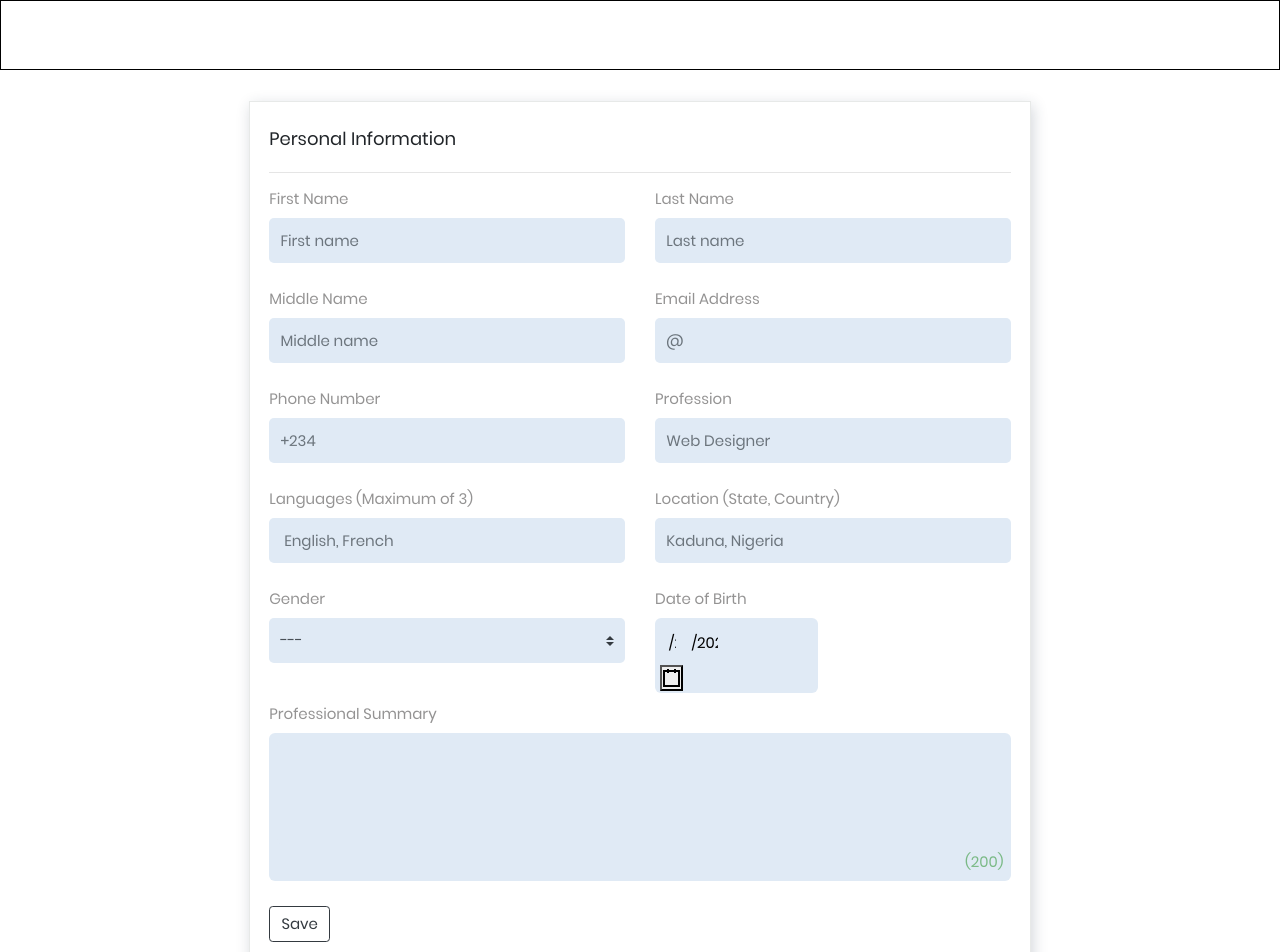
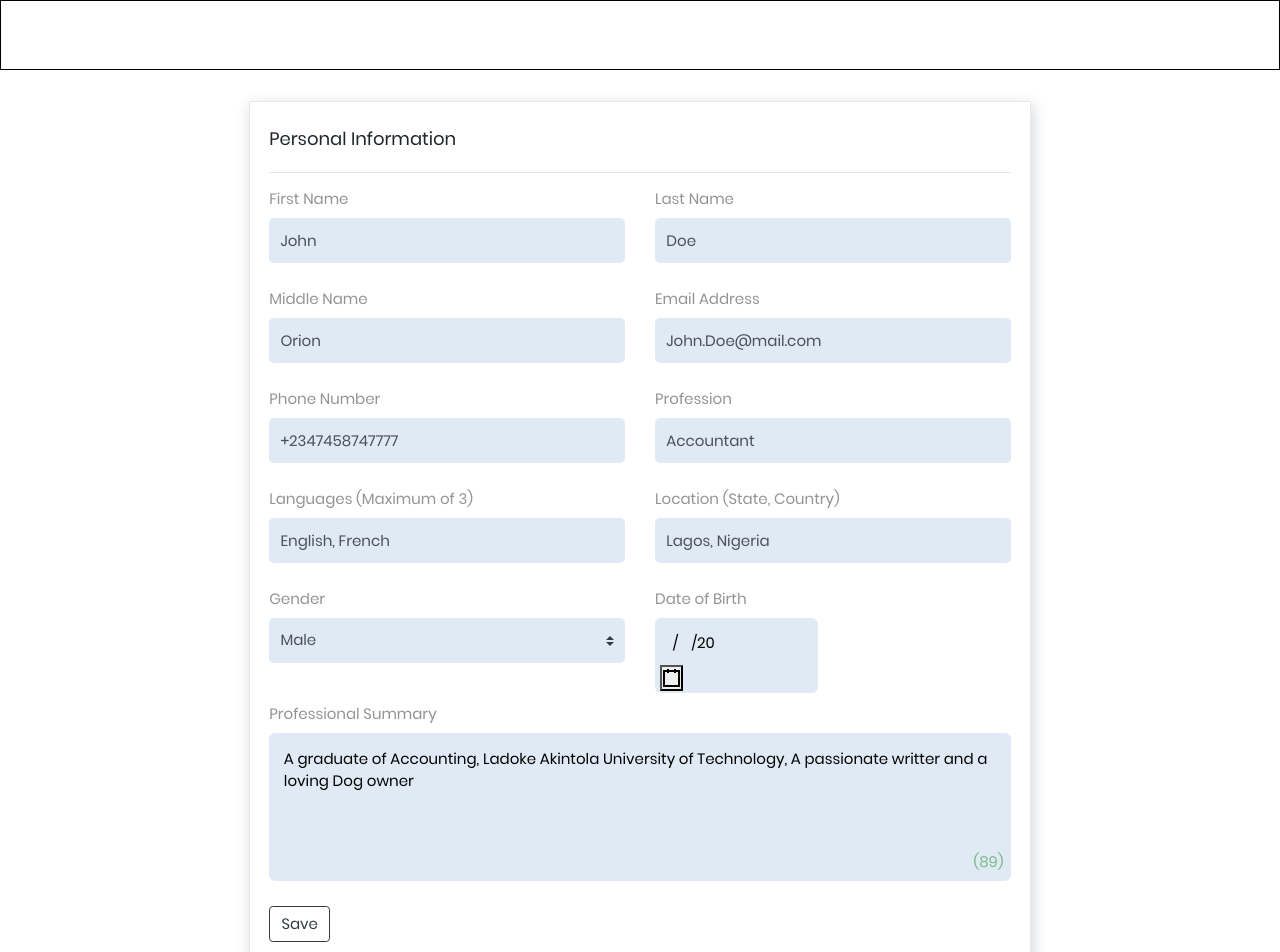
Before and after one commit to TechBuilder-360/portfolio-react, a React (Create React App) app: page /profile/1/edit in a window 1280 px wide. Shown: the top 952 px of the page. Built offline with nearby package versions, Linux system fonts and the light colour scheme; what react-social-login would draw is missing.

Commit message:
Personal info

```diff
--- a/src/axios-orders.js
+++ b/src/axios-orders.js
@@ -2,10 +2,10 @@ import axios from 'axios';
 
 
 const instance = axios.create({
-    baseURL: 'http://127.0.0.1:8000/accounts/avatar/', //"http://127.0.0.1:8000/graphql/", //"https://xportfolio.herokuapp.com/graphql/",
+    baseURL: "http://127.0.0.1:8000/graphql/", //"https://xportfolio.herokuapp.com/graphql/",
     timeout: 3000,
     headers: {
-        "Content-Type": "application/json"
+        "Content-Type": "application/json",
     },
     responseType: 'json',
     method: 'post'
--- a/src/components/form/InputDate.js
+++ b/src/components/form/InputDate.js
@@ -1,12 +1,21 @@
-import React, { useState } from 'react';
+import React, { useState, useEffect } from 'react';
 import Container from '../../container/Container'
 import classes from './form.module.css';
 import DatePicker from 'react-date-picker';
+import Proptypes from 'prop-types'
+
 
 
 const InputDate = (props) => {
+    let init = props.value || null
+    const [value, onChange] = useState(new Date(init));
 
-    const [value, onChange] = useState(new Date());
+    useEffect(() => {
+        if(props.changed){
+            props.changed(props.name, value)
+        }
+      }, [value]);
+
     return (
         <Container>
             <label className={classes.block}>{props.label}</label>
@@ -15,4 +24,11 @@ const InputDate = (props) => {
     );
 };
 
+InputDate.prototype = {
+    label: Proptypes.string.isRequired,
+    value: Proptypes.string.isRequired,
+    name: Proptypes.string.isRequired,
+    changed: Proptypes.func.isRequired
+}
+
 export default InputDate;
--- a/src/components/form/TextArea.js
+++ b/src/components/form/TextArea.js
@@ -1,5 +1,6 @@
 import React, { useState } from "react";
 import classes from './form.module.css';
+import Propstypes from 'prop-types'
 
 const TextArea = (props) => {
   const character = 200
@@ -10,6 +11,7 @@ const TextArea = (props) => {
   let onChange = (e) => {
     setTextAreaValue(e.target.value);
     setTextCount(character - e.target.value.length);
+    props.changed(props.name, e.target.value)
 
     if ((character - e.target.value.length) <= 10) {
         setCountColor("red");
@@ -22,10 +24,15 @@ const TextArea = (props) => {
     <div className={classes.textarea}>
         <textarea rows='4' maxLength={character}
         className={classes.multiText} onChange={onChange}
-        value={textAreaValue}></textarea>
+        value={textAreaValue}
+        name={props.name}></textarea>
         <span style={{ color: countColor }}>({textCount})</span>
     </div>
   );
 };
 
+TextArea.prototype = {
+  changed: Propstypes.func.isRequired
+}
+
 export default TextArea;
--- a/src/components/portfolio-edit/personal_info/components/personalDetails.js
+++ b/src/components/portfolio-edit/personal_info/components/personalDetails.js
@@ -1,68 +1,102 @@
-import React from "react";
+import React, { useState } from "react";
 import { Col, Row, Form, Button } from "react-bootstrap";
 import classes from "../personalInfo.module.css";
 import InputDate from "../../../form/InputDate";
 import TextArea from "../../../form/TextArea";
+import { useDispatch } from "react-redux";
+import { set_personalInfo } from "../../../../store/actions/portfolioActions";
 
-const PersonalDetails = (props) => {
+
+const PersonalDetails = ({information}) => {
+
+  const info = {
+    first_name: "" || information.first_name,
+    last_name: "" || information.last_name,
+    middle_name: "" || information.middle_name,
+    email: "" || information.email,
+    phone: "" || information.phone,
+    profession: "" || information.profession,
+    languages: "" || information.languages,
+    location: "" || information.location,
+    gender: "" || information.gender,
+    date_of_birth: information.date_of_birth,
+    bio: "" || information.bio,
+  }
+
+  const dispatch = useDispatch()
+  const [detail, onDetail] = useState(info)
+
+  const onChangeHandler = (e) => {
+    onDetail({...detail, [e.target.name]: e.target.value})
+  }
+
+  const componentChange = (name, value) => {
+    onDetail({...detail, [name]: value})
+  }
+
+  const onSubmitHandler = (e) =>{
+    e.preventDefault()
+    dispatch(set_personalInfo(detail))
+  }
+
   return (
-    <Form>
+    <Form onSubmit={onSubmitHandler}>
       <Row>
         <Col xs={12} md={6} className={classes.Mb_5}>
           <Form.Group>
             <Form.Label>First Name</Form.Label>
-            <Form.Control placeholder="First name" value={props.firstName} />
+            <Form.Control placeholder="First name" required name="first_name" onChange={onChangeHandler} value={detail.first_name} />
           </Form.Group>
         </Col>
         <Col xs={12} md={6} className={classes.Mb_5}>
           <Form.Group>
             <Form.Label>Last Name</Form.Label>
-            <Form.Control placeholder="Last name" value={props.lastName} />
+            <Form.Control placeholder="Last name" required name="last_name" onChange={onChangeHandler} value={detail.last_name} />
           </Form.Group>
         </Col>
         <Col xs={12} md={6} className={classes.Mb_5}>
           <Form.Group>
             <Form.Label>Middle Name</Form.Label>
-            <Form.Control placeholder="Middle name" value={props.middleName} />
+            <Form.Control placeholder="Middle name" onChange={onChangeHandler} name="middle_name" value={detail.middle_name} />
           </Form.Group>
         </Col>
         <Col xs={12} md={6} className={classes.Mb_5}>
           <Form.Group>
             <Form.Label>Email Address</Form.Label>
-            <Form.Control type="email" placeholder="@" value={props.email} />
+            <Form.Control type="email" name="email" required onChange={onChangeHandler} placeholder="@" value={detail.email} />
           </Form.Group>
         </Col>
         <Col xs={12} md={6} className={classes.Mb_5}>
           <Form.Group>
             <Form.Label>Phone Number</Form.Label>
-            <Form.Control type="phone" placeholder="+234" value={props.phone} />
+            <Form.Control type="phone" name="phone" onChange={onChangeHandler} placeholder="+234" value={detail.phone} />
           </Form.Group>
         </Col>
 
         <Col xs={12} md={6} className={classes.Mb_5}>
           <Form.Group>
             <Form.Label>Profession</Form.Label>
-            <Form.Control placeholder="Web Designer" value={props.personalInfo}/>
+            <Form.Control placeholder="Web Designer" onChange={onChangeHandler} name="profession" value={detail.profession}/>
           </Form.Group>
         </Col>
 
         <Col xs={12} md={6} className={classes.Mb_5}>
           <Form.Group>
             <Form.Label>Languages (Maximum of 3)</Form.Label>
-            <Form.Control placeholder=" English, French" maxLength="100" value={props.personalInfo}/>
+            <Form.Control placeholder=" English, French" onChange={onChangeHandler} name="languages" maxLength="100" value={detail.languages}/>
           </Form.Group>
         </Col>
 
         <Col xs={12} md={6} className={classes.Mb_5}>
           <Form.Group>
             <Form.Label>Location (State, Country)</Form.Label>
-            <Form.Control placeholder="Kaduna, Nigeria" maxLength="50" value={props.personalInfo}/>
+            <Form.Control placeholder="Kaduna, Nigeria" onChange={onChangeHandler} name="location" maxLength="50" value={detail.location}/>
           </Form.Group>
         </Col>
         <Col xs={12} md={6} className={classes.Mb_5}>
           <Form.Group>
             <Form.Label>Gender</Form.Label>
-            <Form.Control as="select" custom>
+            <Form.Control as="select" name="gender" onChange={onChangeHandler} value={detail.gender} custom>
               <option value="">---</option>
               <option value="Female">Female</option>
               <option value="Male">Male</option>
@@ -71,13 +105,13 @@ const PersonalDetails = (props) => {
         </Col>
 
         <Col xs={12} md={3} className={classes.Mb_5}>
-          <InputDate label="Date of Birth"/>
+          <InputDate name="date_of_birth" changed={componentChange} value={detail.date_of_birth} label="Date of Birth"/>
         </Col>
 
         <Col xs={12} md={12} className={classes.Mb_5}>
         <Form.Group>
           <Form.Label>Professional Summary</Form.Label>
-          <TextArea value=""/>
+          <TextArea name="bio" changed={(name, value)=>componentChange(name, value)} value={detail.bio}/>
         </Form.Group>
         </Col>
 
--- a/src/components/portfolio-edit/personal_info/personalInfo.js
+++ b/src/components/portfolio-edit/personal_info/personalInfo.js
@@ -1,18 +1,26 @@
 import React from "react";
-import { Row } from "react-bootstrap";
 import style from "../profile-edit.module.css";
 import Images from "./components/profile_image";
 import PersonalDetails from "./components/personalDetails";
+import { connect } from "react-redux";
 
-const personalInfo = () => {
+
+const personalInfo = (props) => {
+
   return (
     <div className={style.SubSection}>
       <p className='title'> Personal Information </p>
       <hr />
-      <PersonalDetails />
-      <Images />
+      <PersonalDetails information={props.detail}/>
+      <Images avartar={props.detail.profile_pix}/>
     </div>
   );
 };
 
-export default personalInfo;
+const mapStateToProps = state => {
+  return {
+    detail: state.portfolio.personal_info
+  }
+}
+
+export default connect(mapStateToProps)(personalInfo);
--- a/src/store/actions/actionType.js
+++ b/src/store/actions/actionType.js
@@ -1,12 +1,14 @@
+// Edit actions
 export const PERSONAL_INFORMATION='PERSONAL_INFORMATION'
 export const EXPERIENCE='EXPERIENCE'
 export const EDUCATION='EDUCATION'
 export const PROJECTS='PROJECTS'
 export const SKILL='SKILL'
 export const SOCIAL_LINK='SOCIAL_LINK'
-
 export const AVATAR_UPLOAD='AVATAR_UPLOAD'
 export const AVATAR_UPLOAD_FAILED='AVATAR_UPLOAD_FAILED'
+
+export const MESSAGES='MESSAGES'
 
 
 export const AUTH_CHECK_STATE = "AUTH_CHECK_STATE";
--- a/src/store/actions/graphqlQuery.js
+++ b/src/store/actions/graphqlQuery.js
@@ -20,10 +20,24 @@ export const googleSignin = token => {
 export const uploadAvatar = file => {
   return JSON.stringify({
     query: `mutation avatar {
-      avatar(avatar: "${file}") {
-        ok
-        warning
+      upload(file: ${file}) {
+        success
       }
     }`
   })
 }
+
+
+export const edit_personalinfo = detail => {
+  return JSON.stringify({
+    query: `mutation personal_info_change {
+      personalInfo(input: {email: "abc@mail.com", firstName: "Toluwalope", lastName: "Adegunwa", profession: "Software development", bio: "Dedicated software developer", gender: "Male"}) {
+        errors {
+          messages
+          field
+        }
+        ok
+      }
+    }`
+  })
+}
--- a/src/store/reducers/portfolioReducer.js
+++ b/src/store/reducers/portfolioReducer.js
@@ -10,7 +10,7 @@ const initialState = {
     gender: "Male",
     languages: "English, French", // MAX length 100
     location: "Lagos, Nigeria",
-    date_of_birth: "12th, December",
+    date_of_birth: "12/12/2019", // default null
     profession: "Accountant",
     profile_pix: "",
     phone: '+2347458747777',
@@ -225,10 +225,12 @@ const initialState = {
   ],
   social: [
     {
+      id: 1,
       label: "facebook",
       url: "https://facebook.com",
     },
     {
+      id: 2,
       label: "twitter",
       url: "https://twitter.com",
     },
@@ -240,6 +242,7 @@ const reducer = (state = initialState, action) => {
     case actionType.PERSONAL_INFORMATION:
       return {
         ...state,
+        personal_info: {...state.personal_info, ...action.detail}
       };
     case actionType.EDUCATION:
       return {
@@ -265,7 +268,11 @@ const reducer = (state = initialState, action) => {
     case actionType.AVATAR_UPLOAD:
       return {
         ...state
-      }
+    }
+    case actionType.MESSAGES:
+      return {
+        ...state
+    }
     default:
     return state;
   }
```
Also changed, not shown: src/store/actions/portfolioActions.js (+37 -4 lines).
